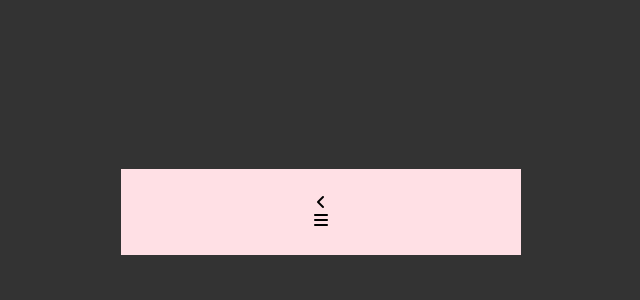
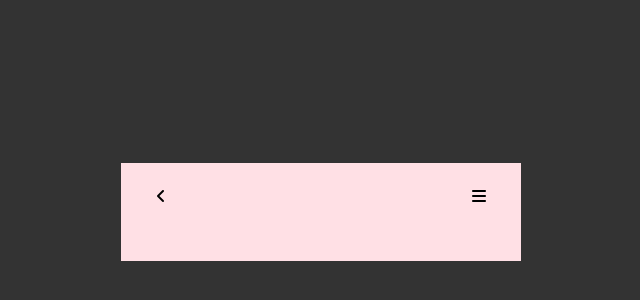
Before and after one commit to bossteve1/music-player, a plain HTML site: page index.html in a window 1280 px wide. Shown: the part 188-488 px from the top of the page, without its empty margins (319-959 px from the left). Drawn offline with Linux system fonts and the light colour scheme.

Commit message:
style the nav

```diff
--- a/index.css
+++ b/index.css
@@ -19,3 +19,8 @@
     padding: 25px 35px;
     text-align: center;
 }
+nav{
+    display: flex;
+    justify-content: space-between;
+    margin-bottom: 30px;
+}
```
